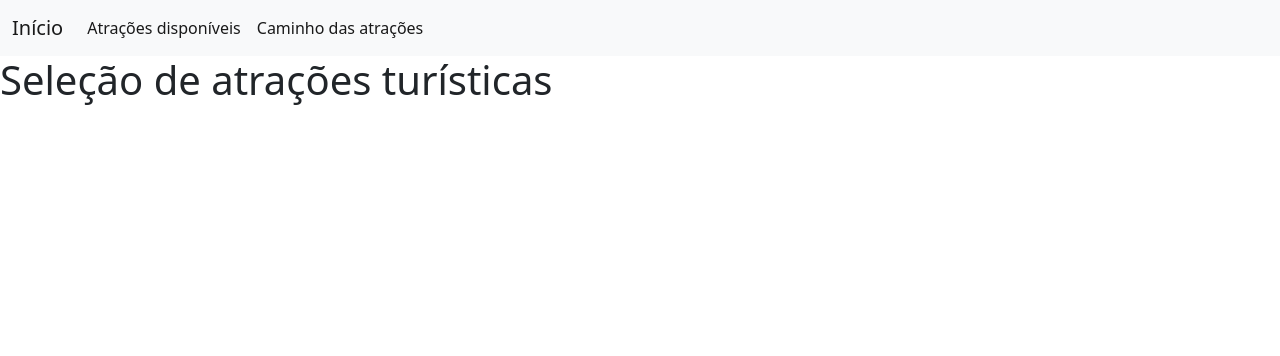
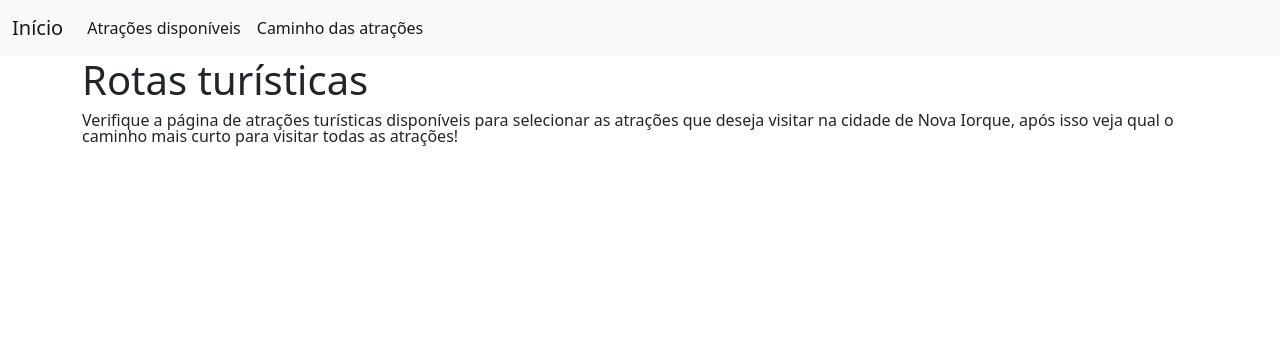
Before and after one commit to projeto-de-algoritmos/Grafos2_Tourism_Routes, a Django app: page / in a window 1280 px wide. Shown: the top 356 px of the page. Run offline with Django 3.2, Linux system fonts and the light colour scheme.

Commit message:
Update template descriptions

```diff
--- a/maps/templates/home.html
+++ b/maps/templates/home.html
@@ -18,6 +18,9 @@
   </head>
   <body>
     {% include "navbar.html" %}
-    <h1>Seleção de atrações turísticas</h1>
+    <div class="container">
+      <h1>Rotas turísticas</h1>
+      <p class="lh-1">Verifique a página de atrações turísticas disponíveis para selecionar as atrações que deseja visitar na cidade de Nova Iorque, após isso veja qual o caminho mais curto para visitar todas as atrações!</p><p>
+    </div>
   </body>
 </html>
--- a/maps/templates/user_attractions.html
+++ b/maps/templates/user_attractions.html
@@ -18,6 +18,7 @@
   </head>
   <body>
     {% include "navbar.html" %}
+    <div class="container">
       <h1>Seleção de atrações turísticas</h1>
 
       <table class="table caption-top">
@@ -57,6 +58,7 @@
           {% endfor %}
         </tbody>
       </table>
+    </div>
 
     <!-- Modal select attraction -->
     <div class="modal fade" id="selectAttractionModal" tabindex="-1" aria-labelledby="selectAttractionModalLabel" aria-hidden="true">
--- a/maps/views.py
+++ b/maps/views.py
@@ -3,6 +3,7 @@ from django.http import HttpResponse
 from django.conf import settings
 from django.core.paginator import Paginator,PageNotAnInteger,EmptyPage
 from django.contrib import messages
+from django.utils.safestring import mark_safe
 
 from maps.models import TouristAttraction
 from maps.utils import center_geolocation
@@ -55,9 +56,16 @@ def map_view(request):
         all_paths, shortest_path = dijkstra(graph_coords, graph_edges)
 
         geometries = []
-        list_shortest_path = list(shortest_path.values())[0]
+        shortest_path_distance = list(shortest_path.keys())[0]
+        shortest_path_attractions = list(shortest_path.values())[0]
         ordered_paths = []
-        for attraction_name in list_shortest_path:
+        fastest_path_string = (
+            f'O caminho mais rápido percorre uma distância aproximada de <strong>{round(shortest_path_distance/1000, 2)}</strong> quilômetros '
+            f'ao percorrer as seguintes atrações: {shortest_path[shortest_path_distance][0]}'
+        )
+        for i, attraction_name in enumerate(shortest_path_attractions):
+            if i:
+                fastest_path_string += f', <strong>{attraction_name}</strong>'
             attraction = TouristAttraction.objects.filter(name=attraction_name).first()
             ordered_paths.append(
                 {
@@ -66,11 +74,11 @@ def map_view(request):
                     'name': attraction.name,
                 }
             )
-
+        fastest_path_string
         return render(
             request,
             'map.html',
-            {'attractions': ordered_paths, 'median_lat': median_lat, 'median_lng': median_lng, 'api_key': mapbox_api_key}
+            {'attractions': ordered_paths, 'fastest_path_string': mark_safe(fastest_path_string),  'median_lat': median_lat, 'median_lng': median_lng, 'api_key': mapbox_api_key}
         )
     else:
         messages.add_message(request, messages.ERROR, 'Selecione ao menos uma atração para exibí-la no mapa.')
--- a/static/map.css
+++ b/static/map.css
@@ -1,2 +1 @@
-/*#mapid { height: 180px; }*/
-#mapid { position: absolute; top: 0; bottom: 0; width: 100%; }
+#mapid { position: absolute; height: 100%; width: 100%; }
```
Also changed, not shown: maps/templates/map.html (+9 -3 lines). Lines whose indentation alone changed are shown as unchanged.
